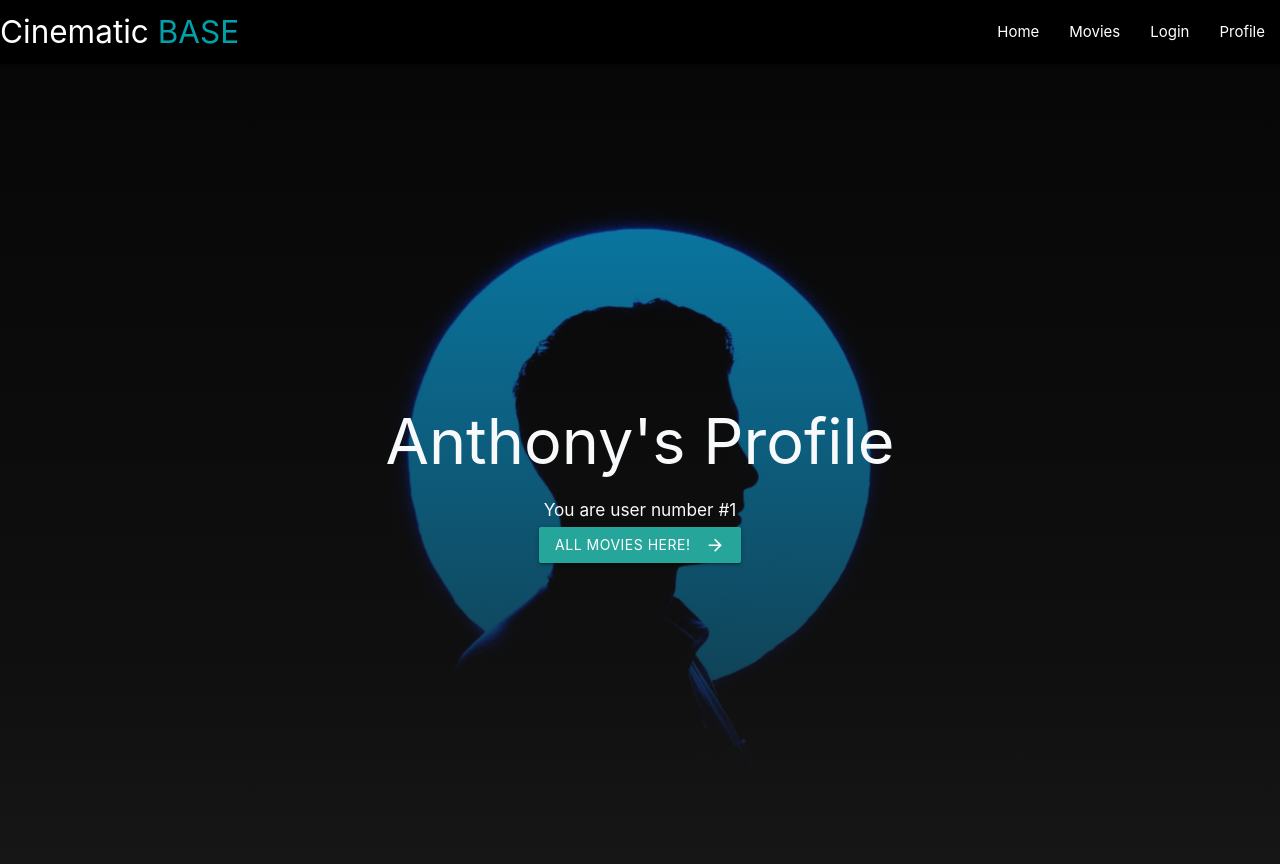
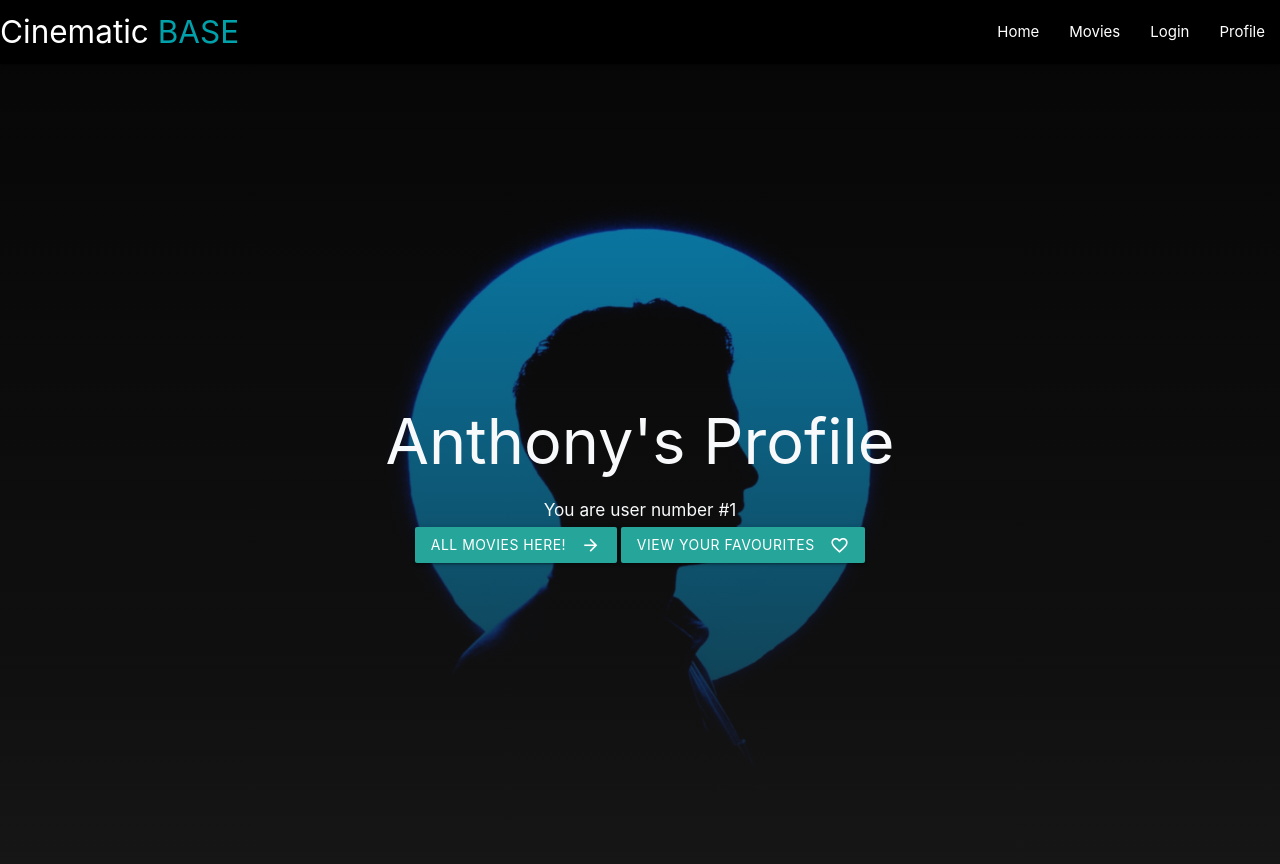
Before and after one commit to Liam-gosnell/Milestone_three, a Flask app: page /profile in a window 1280 px wide. Run offline with Flask 2, Linux system fonts and the light colour scheme; the visitor is signed in with stand-in values (Sample User, id 1); some libraries are stand-ins or nearby versions.

Commit message:
small changes to functions of buttons on each page

```diff
--- a/app.py
+++ b/app.py
@@ -127,6 +127,11 @@ def delete_movie(movie_id):
 def favourites():
     return render_template('favourites.html')
 
+@app.route('/add_favourite/<movie_id>', methods=['GET','POST'])
+def add_favourite(movie_id):
+    movies =  mongo.db.movies
+    favourites.insert_one(request.form.to_dict())
+    return redirect(url_for('favourites'))
 
 
 
--- a/static/css/styles.css
+++ b/static/css/styles.css
@@ -96,3 +96,26 @@ small{
 .card .card-image img{
     height: 460px;
 }
+
+@media only screen and (max-width: 768px) {
+  /* For mobile phones: */
+ .card .card-image img{
+    height: 380px!important;
+}
+}
+
+/* footer */
+/* Sticky Footer Classes */
+
+html,
+body {
+  height: 100%;
+}
+
+#page-content {
+  flex: 1 0 auto;
+}
+
+#sticky-footer {
+  flex-shrink: none;
+}
--- a/templates/addmovie.html
+++ b/templates/addmovie.html
@@ -1,5 +1,6 @@
 {% extends 'base.html' %}
 {% block content %}
+<div class="h-100">
 <section>
   <div class="container">
  <h3 class="center ">Add Movie</h3>
@@ -39,7 +40,7 @@
             <i class="material-icons prefix">assignment_ind</i>
              <select id="category" name="category_name">
                <option  value="" disabled selected>Choose</option>
-               {% for cat in categories%}
+               {% for cat in categories %}
                <option class="" value="{{cat.category_name}}">{{cat.category_name}}</option>
                {% endfor %}
              </select>
@@ -113,4 +114,5 @@
 
 </div>
 </section>
+</div>
 {% endblock %}
--- a/templates/editmovie.html
+++ b/templates/editmovie.html
@@ -1,5 +1,6 @@
 {% extends 'base.html' %}
 {% block content %}
+<div class="h-100">
 <section>
   <div class="container">
  <h3 class="center ">Edit Movie</h3>
@@ -118,4 +119,5 @@
 
 </div>
 </section>
+</div>
 {% endblock %}
--- a/templates/home.html
+++ b/templates/home.html
@@ -11,8 +11,8 @@
       <span class="base">BASE</span>
         </h1>
         <p class="lead text-light">The best Movie Database</p>
-        <a href="{{url_for('login')}}">
-        <button class="btn waves-effect waves-light " > Log in here !
+        <a href="{{url_for('index')}}">
+        <button class="btn waves-effect waves-light " > Search our database!
           <i class="material-icons right">arrow_forward</i>
         </button>
         </a>
--- a/templates/profile.html
+++ b/templates/profile.html
@@ -17,6 +17,11 @@
           <i class="material-icons right">arrow_forward</i>
         </button>
         </a>
+        <a href="{{url_for('favourites')}}">
+        <button class="btn waves-effect waves-light " > View Your favourites
+          <i class="material-icons right">favorite_border</i>
+        </button>
+        </a>
       </div>
     </div>
   </div>
--- a/templates/viewmovie.html
+++ b/templates/viewmovie.html
@@ -84,7 +84,7 @@
 <div class="container">
   <div class="row center-align mb-3 mt-3">
      <div class="col-12">
-     <a href="{{ url_for('index') }}">
+     <a href="{{ url_for('favourites') }}">
       <button class="btn waves-effect waves-light #00b0ff light-blue accent-3" type="submit" name="action">
         Add to favourites
         <i class="material-icons right">favorite_border</i>
```
Also changed, not shown: templates/index.html (+16 -12 lines).
